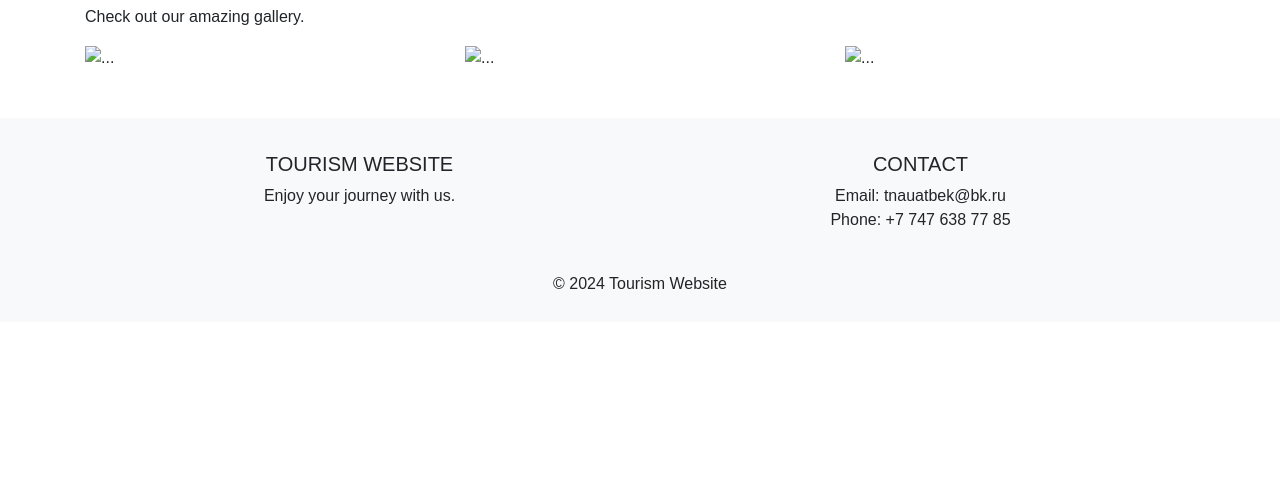
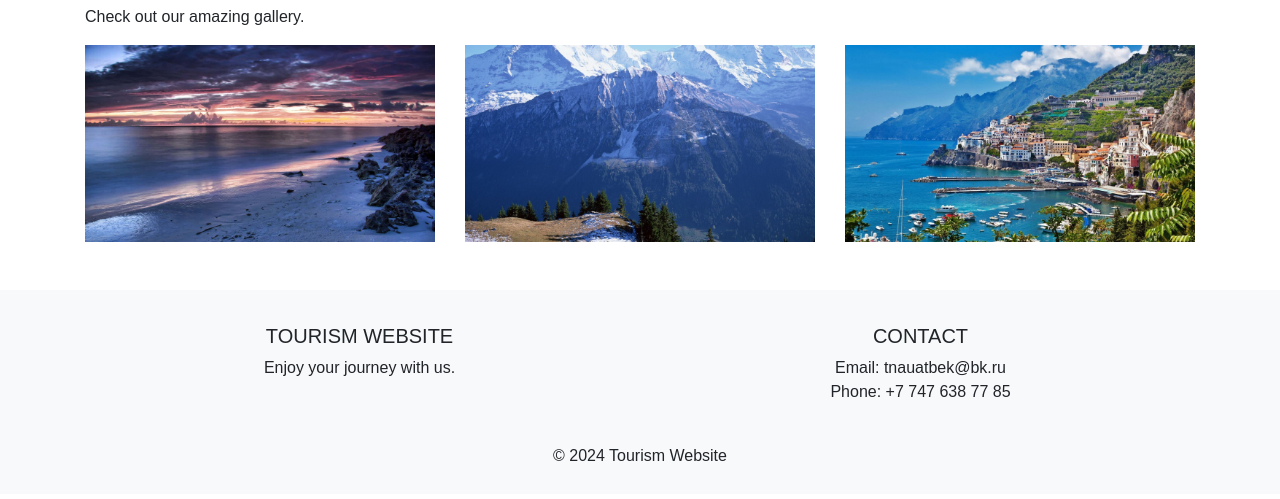
Before and after one commit to Indiv1doom/Tourism, a plain HTML site: page gallery.html in a window 1280 px wide. Shown: the part 155-654 px from the top of the page. Drawn offline with nearby package versions, Linux system fonts and the light colour scheme.

Commit message:
Update gallery.html

```diff
--- a/gallery.html
+++ b/gallery.html
@@ -42,13 +42,13 @@
 
     <div class="row">
       <div class="col-md-4">
-        <img src="photo7.jpg" class="img-fluid" alt="...">
+        <img src="photos/photo7.jpg" class="img-fluid" alt="...">
       </div>
       <div class="col-md-4">
-        <img src="photo8.jpg" class="img-fluid" alt="...">
+        <img src="photos/photo8.jpg" class="img-fluid" alt="...">
       </div>
       <div class="col-md-4">
-        <img src="photo9.jpg" class="img-fluid" alt="...">
+        <img src="photos/photo9.jpg" class="img-fluid" alt="...">
       </div>
     </div>
   </div>
```
